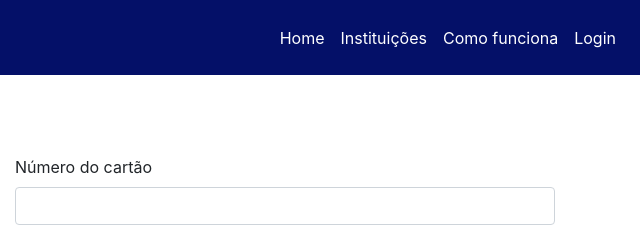
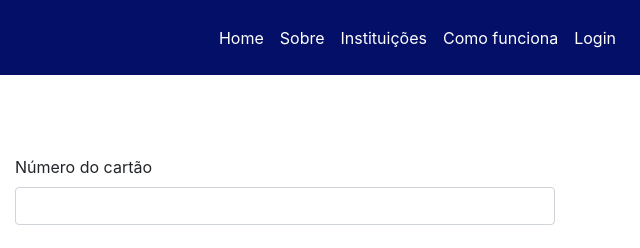
Before and after one commit to misterdmf/fraterni-frontend, a plain HTML site: page gateway/gateway.html in a window 1280 px wide. Shown: the top 248 px of the page, 640-1280 px from the left. Drawn offline with nearby package versions, Linux system fonts and the light colour scheme.

Commit message:
Melhorias

```diff
--- a/gateway/gateway.html
+++ b/gateway/gateway.html
@@ -52,6 +52,11 @@
           <li class="nav-item">
             <a class="nav-link fontColor" href="../index.html"
               >Home <span class="sr-only">(current)</span></a
+            >
+          </li>
+          <li class="nav-item active">
+            <a class="nav-link fontColor" href="https://fraterni.com.br/sobre/"
+              >Sobre <span class="sr-only">(current)</span></a
             >
           </li>
           <li class="nav-item active">
```
Also changed, not shown: gateway/done.html (+5 -0 lines), index.html (+5 -0 lines), perfilInstituicao/instituicao.html (+5 -0 lines), profile/profile.html (+5 -0 lines).
